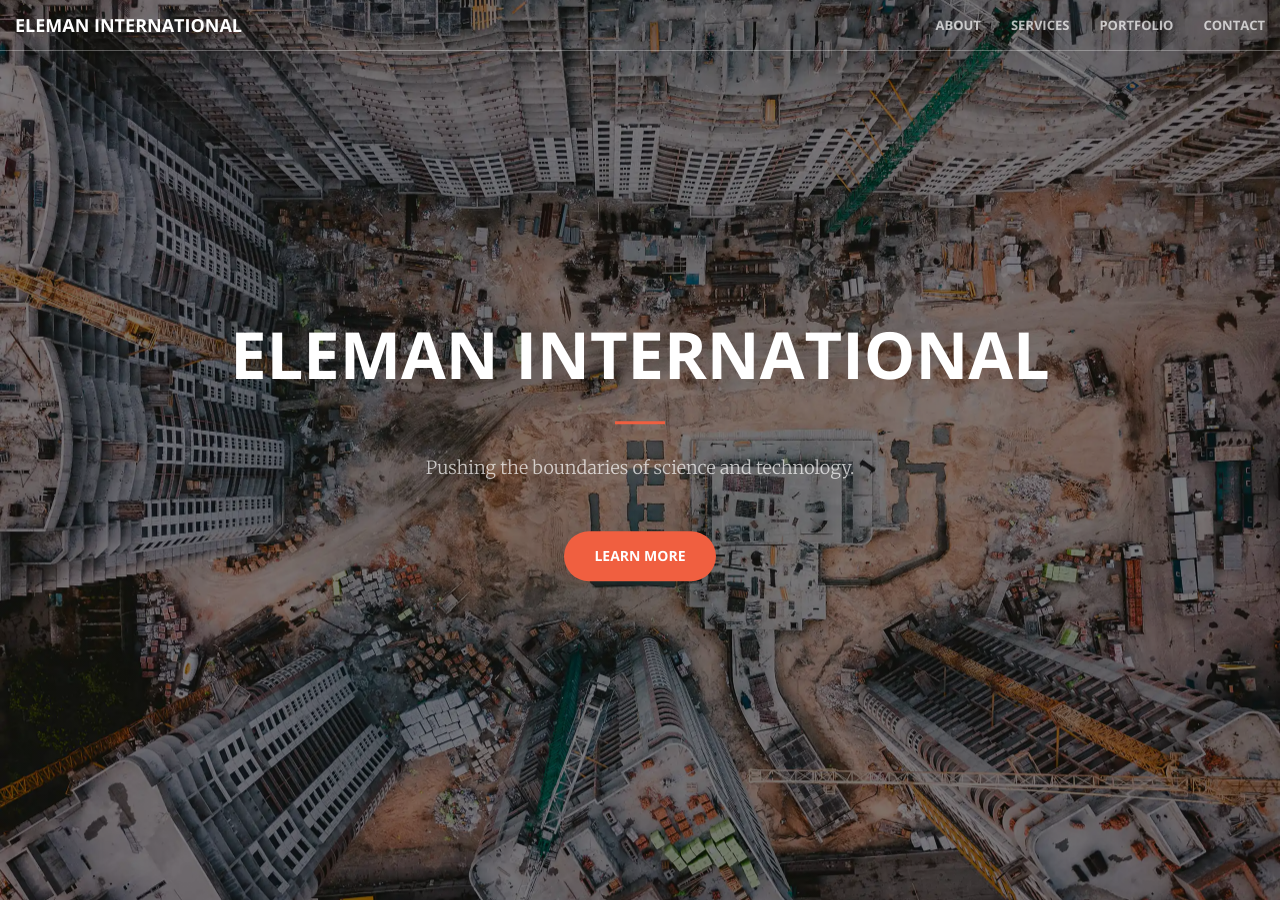
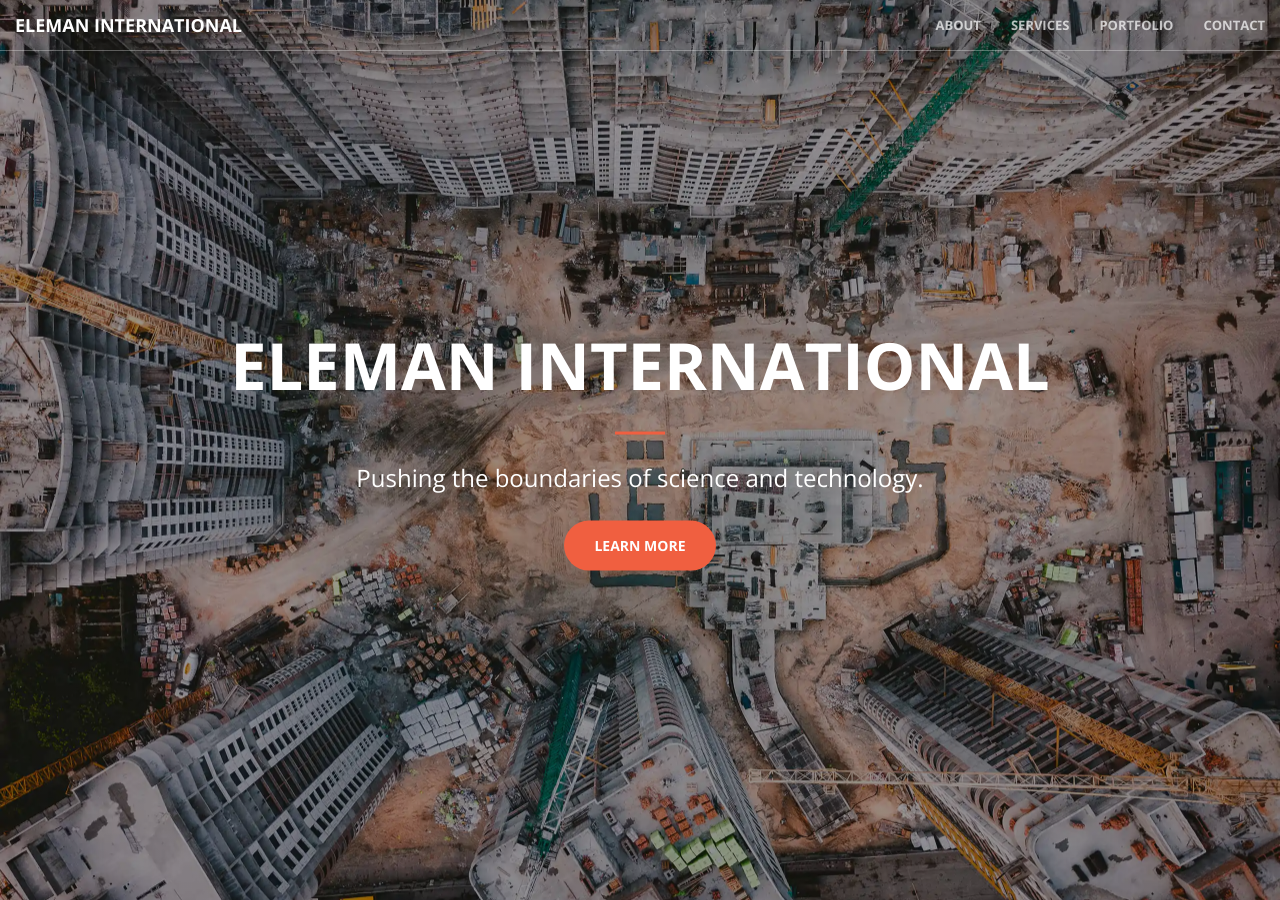
Before and after one commit to SamanDaneshvar/intereleman, a Jekyll site: the page built from index.html, in a window 1280 px wide and 900 px high. Built offline with Jekyll 4.4.1, drawn with Linux system fonts in a browser that asks for light colours.

Commit message:
Edit header
Edit subtitle font size and background overlay.

```diff
--- a/_includes/header.html
+++ b/_includes/header.html
@@ -3,7 +3,8 @@
         <div class="header-content-inner">
             <h1>Eleman International</h1>
             <hr>
-            <p>Pushing the boundaries of science and technology.</p>
+			<h3>Pushing the boundaries of science and technology.</h3>
+			<br>
             <a href="#about" class="btn btn-primary btn-xl page-scroll">Learn More</a>
         </div>
     </div>
--- a/_sass/_base.scss
+++ b/_sass/_base.scss
@@ -153,7 +153,7 @@ header {
     position: relative;
     width: 100%;
     min-height: auto;
-	background: linear-gradient(rgba(0,0,0,0.5), rgba(0,0,0,0.5)), url("../img/header.webp") no-repeat center center;
+	background: linear-gradient(rgba(0,0,0,0.4), rgba(0,0,0,0.4)), url("../img/header.webp") no-repeat center center;
 	@include background-cover;
     text-align: center;
     color: white;
```
